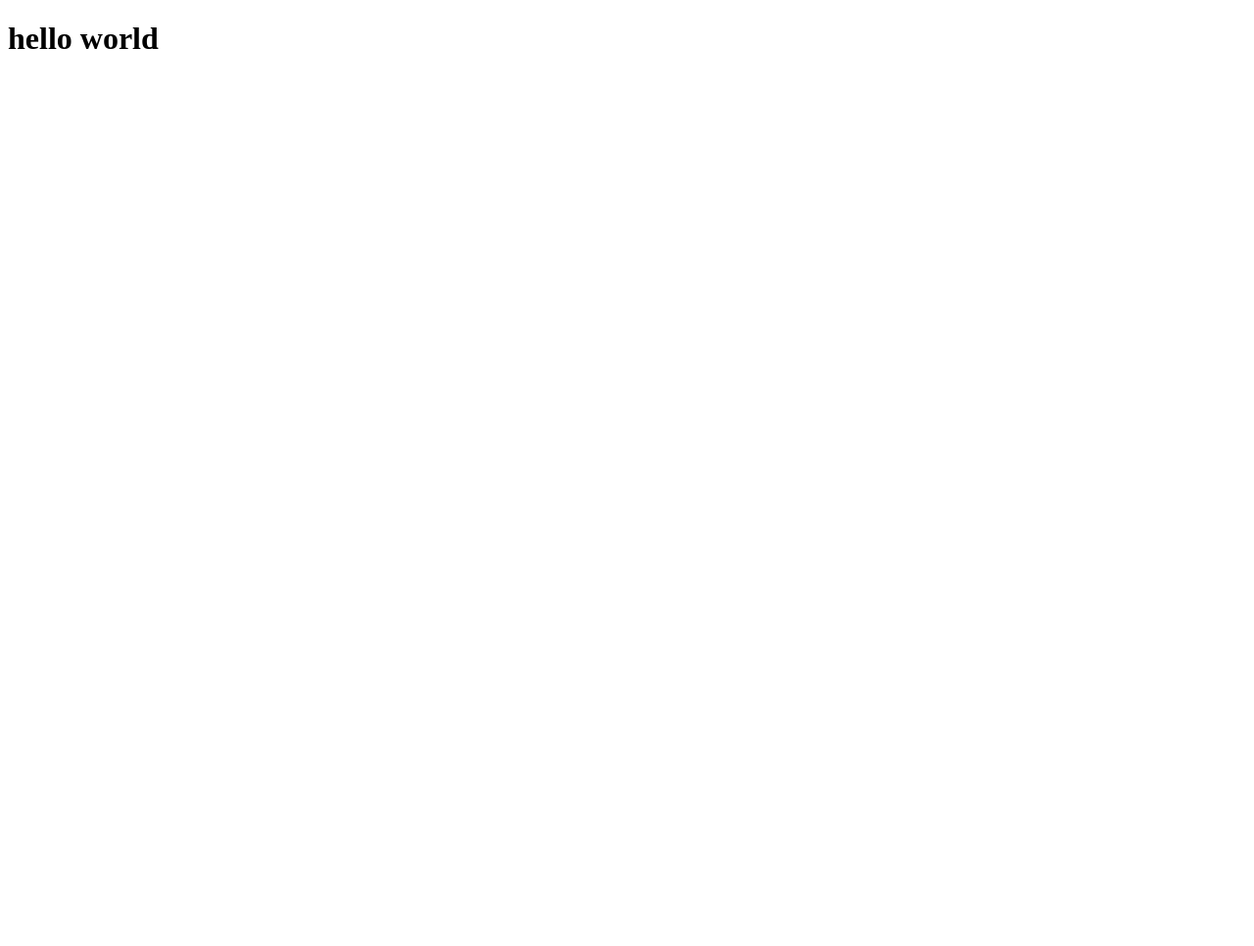
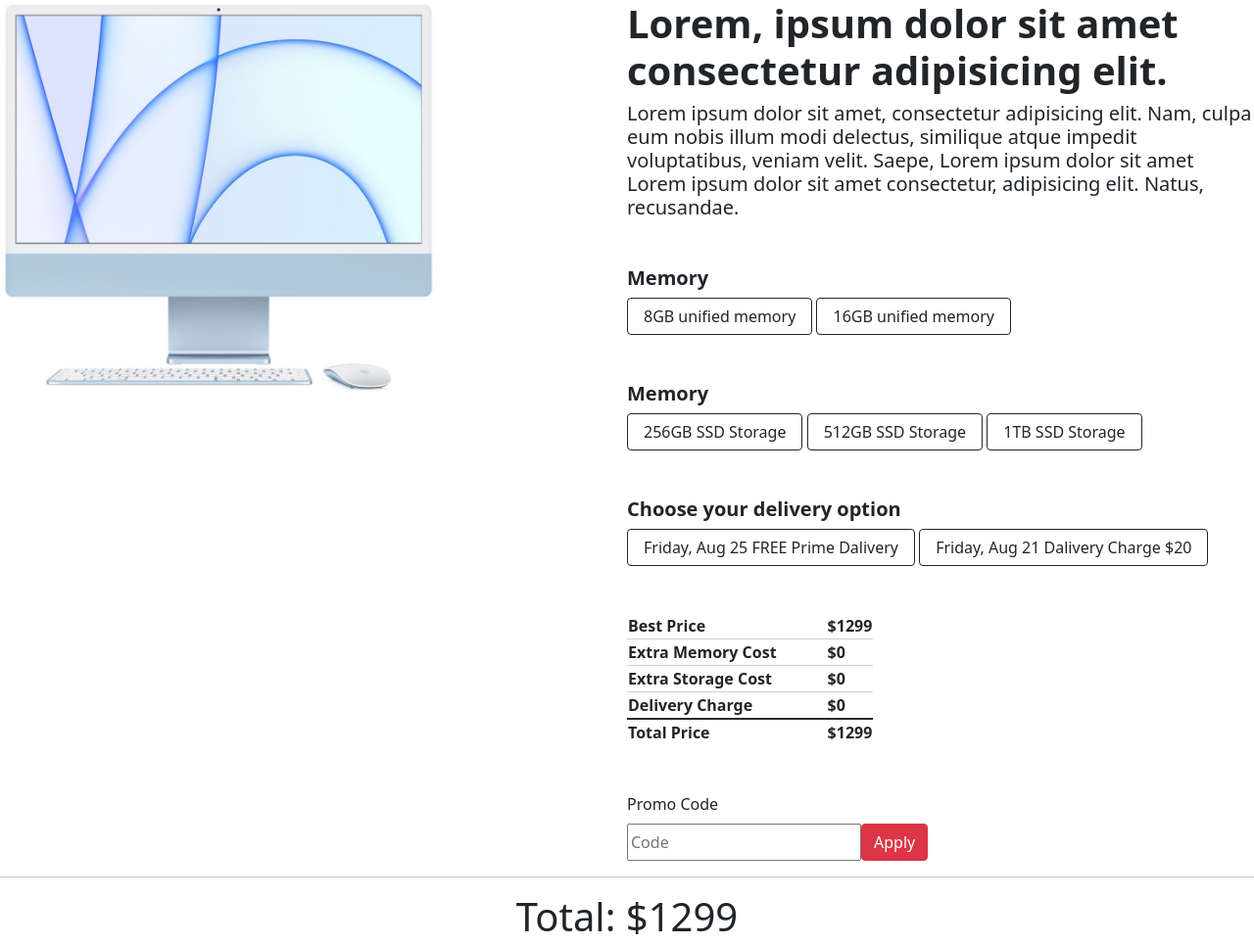
Before and after one commit to digonto0912/mac-book-pro, a plain HTML site: page index.html in a window 1280 px wide. Shown: the whole page at 98% size. Before the commit the page ends 800 px from the top, so only its background shows below. Drawn offline with nearby package versions, Linux system fonts and the light colour scheme.

Commit message:
html and css

```diff
--- /dev/null
+++ b/css/style.css
@@ -0,0 +1,18 @@
+/* main section */
+.w-70{
+    width:70%;
+}
+
+/* total prices */
+.w-50px{
+    width:50px;
+}
+td{
+    border-bottom: 1px solid rgb(207, 207, 207);
+}
+#total-border-css{
+    border-top: 2px solid rgb(42, 42, 42);
+}
+.td-border-none{
+    border-bottom:none;
+}
--- a/index.html
+++ b/index.html
@@ -5,8 +5,95 @@
     <meta http-equiv="X-UA-Compatible" content="IE=edge">
     <meta name="viewport" content="width=device-width, initial-scale=1.0">
     <title>Mac Book Pro</title>
+    <!-- bootstrap -->
+    <link href="https://cdn.jsdelivr.net/npm/bootstrap@5.0.2/dist/css/bootstrap.min.css" rel="stylesheet" integrity="sha384-EVSTQN3/azprG1Anm3QDgpJLIm9Nao0Yz1ztcQTwFspd3yD65VohhpuuCOmLASjC" crossorigin="anonymous">
+    <!-- css -->
+    <link rel="stylesheet" href="css/style.css">
+
 </head>
 <body>
-    <h1>hello world</h1>
+<!-- main section -->
+    <section class="d-flex">
+        <!-- macbook img -->
+        <div class="w-50">
+            <img src="images/mac.png" class="w-70">
+        </div>
+        <!-- text -->
+        <div class="w-50">
+            <h1 class="fw-bold">Lorem, ipsum dolor sit amet consectetur adipisicing elit.</h1>
+            <h5>Lorem ipsum dolor sit amet, consectetur adipisicing elit. Nam, culpa eum nobis illum modi delectus, similique atque impedit voluptatibus, veniam velit. Saepe, Lorem ipsum dolor sit amet Lorem ipsum dolor sit amet consectetur, adipisicing elit. Natus, recusandae.</h5>
+<!-- buttons -->
+            <!-- memory -->
+            <div class="mt-5 ">
+                <h5 class="fw-bold">Memory</h5>
+                <button class="btn btn-outline-dark px-3">8GB unified memory</button>
+                <button class="btn btn-outline-dark px-3">16GB unified memory</button>
+            </div>
+            <!-- Storage -->
+            <div class="mt-5 ">
+                <h5 class="fw-bold">Memory</h5>
+                <button class="btn btn-outline-dark px-3">256GB SSD Storage</button>
+                <button class="btn btn-outline-dark px-3">512GB SSD Storage</button>
+                <button class="btn btn-outline-dark px-3">1TB SSD Storage</button>
+            </div>
+            <!-- choose your delivery option -->
+            <div class="mt-5 ">
+                <h5 class="fw-bold">Choose your delivery option</h5>
+                <button class="btn btn-outline-dark px-3">Friday, Aug 25 FREE Prime Dalivery</button>
+                <button class="btn btn-outline-dark px-3">Friday, Aug 21 Dalivery Charge $20</button>
+            </div>
+
+<!-- total prices -->
+            <!-- table -->
+            <table class="mt-5">
+                <!-- Best Price -->
+                <tr>
+                    <td class="mx-5 fw-bold">Best Price</td>
+                    <td class="w-50px">    </td>
+                    <td class=" fw-bold">$<span>1299</span></td>
+                </tr>
+                <!-- Extra Memory Cost -->
+                <tr>
+                    <td class="mx-5 fw-bold">Extra Memory Cost </td>
+                    <td class="w-50px">    </td>
+                    <td class=" fw-bold">$<span>0</span></td>
+                </tr>
+                <!-- Extra Storage Cost -->
+                <tr>
+                    <td class="mx-5 fw-bold">Extra Storage Cost</td>
+                    <td class="w-50px">    </td>
+                    <td class=" fw-bold">$<span>0</span></td>
+                </tr>
+                <!-- Delivery Charge -->
+                <tr>
+                    <td class="mx-5 fw-bold">Delivery Charge</td>
+                    <td class="w-50px">    </td>
+                    <td class=" fw-bold">$<span>0</span></td>
+                </tr>
+                <!-- Total Price -->
+                <tr id="total-border-css">
+                    <td class="td-border-none mx-5 fw-bold">Total Price</td>
+                    <td class="td-border-none w-50px">    </td>
+                    <td class="td-border-none fw-bold">$<span>1299</span></td>
+                </tr>
+            </table>
+<!-- Promo Code -->
+            <div class="mt-5">
+                <!-- caption -->
+                <caption> Promo Code </caption>
+                <!-- form -->
+                <form class="d-flex mt-2">
+                    <input type="text" placeholder = "Code" class="h-5">
+                    <button type="button" class="btn btn-danger">Apply</button>
+                </form>
+            </div>
+        </div>
+    </section>
+<!-- hr -->
+    <hr>
+    <h1 class="text-center">Total: $<span>1299</span></h1>
+
+    <!-- js bootstrap -->
+    <script src="https://cdn.jsdelivr.net/npm/bootstrap@5.0.2/dist/js/bootstrap.bundle.min.js" integrity="sha384-MrcW6ZMFYlzcLA8Nl+NtUVF0sA7MsXsP1UyJoMp4YLEuNSfAP+JcXn/tWtIaxVXM" crossorigin="anonymous"></script>
 </body>
 </html>
```
Also changed, not shown: images/mac.png (added), images/rsz_mac.png (added).
